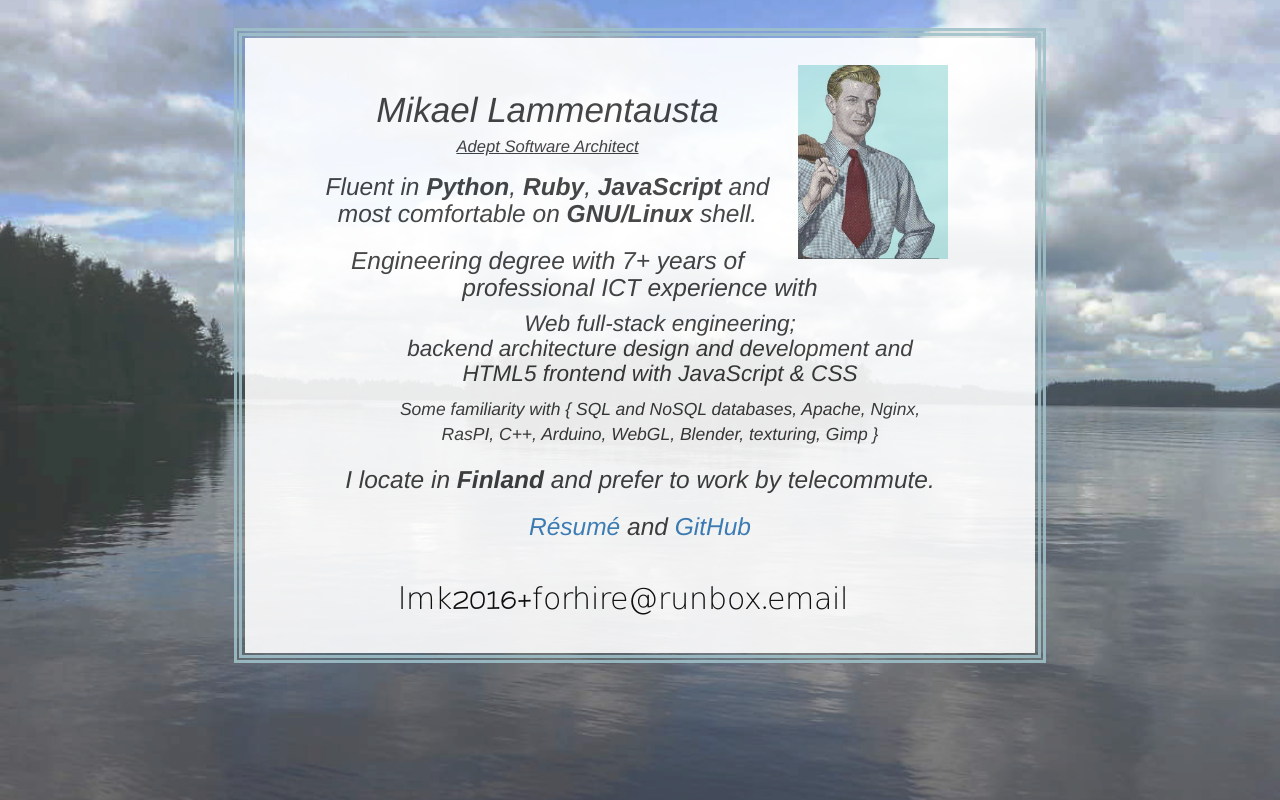
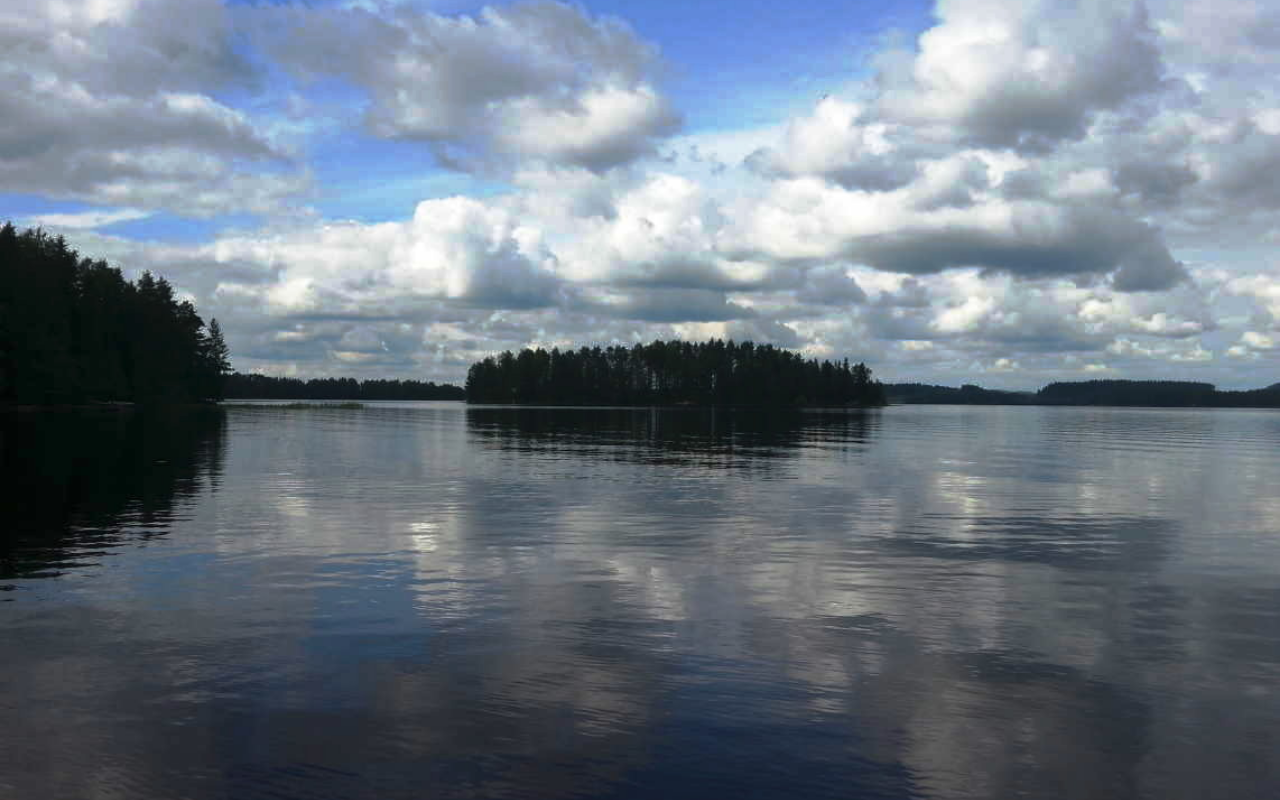
Before and after one commit to lamikae/lamikae.github.io, a plain HTML site: page index.html in a window 1280 px wide. Drawn offline with Linux system fonts and the light colour scheme.

Commit message:
Adjust page; remove cruft

```diff
--- a/css/site.css
+++ b/css/site.css
@@ -1,10 +1,5 @@
-	#noscript-info {
-	font-size: 1.2em;
-	padding: .2em;
-	font-style: italic;
-}
 #bg-layer {
-	background: url('/images/bg/default.jpg') no-repeat center center fixed;
+	background: url('images/bg/freelancing.jpg') no-repeat center center fixed;
 	min-width:100%; min-height:100%; width:auto; height:auto;
 	background-size: 100% auto !important;
 	background-position: center center !important;
@@ -13,7 +8,7 @@
 	overflow: hidden;
 	top: 0;
 	z-index: -100;
-	opacity: 0.8;
+	opacity: 1.0;
 	width: 100%;
 	height: 100%;
 }
--- a/index.html
+++ b/index.html
@@ -3,7 +3,7 @@
   <head>
     <meta charset="utf-8">
     <title>Mikael Lammentausta</title>
-    <meta name="description" content="Freelance Software Architech. This is the site you're looking for.">
+    <meta name="description" content="Personal home page.">
     <meta name="robots" content="index, nofollow">
     <meta name="google" content="notranslate">
     <meta name="viewport" content="width=device-width, initial-scale=1.0">
@@ -16,44 +16,13 @@
     <meta http-equiv="cleartype" content="on">
     <link rel="stylesheet" href="css/bootstrap.min.css" />
     <link rel="stylesheet" href="css/site.css?v=6668" />
+    <style type="text/css">
+    #bg-layer {
+    background: url('images/bg/freelancing.jpg') no-repeat center center fixed;
+    }
+    </style>
   </head>
   <body>
     <div id="bg-layer"></div>
-    <div class="container">
-        <style type="text/css">
-#bg-layer {
-	background: url('images/bg/freelancing.jpg') no-repeat center center fixed;
-}
-</style>
-<div id="frontpage">
-  <div id="biz-card">
-	<div id="front-main">
-		<div>
-      <div id="gecosright">
-				<img src="images/smiley.png" alt=""><br/>
-			</div>
-			<h2>Mikael Lammentausta</h2>
-      <sub>Adept Software Architect</sub>
-			<h3>Fluent in <b>Python</b>, <b>Ruby</b>, <b>JavaScript</b>
-			and <br>most comfortable on <b>GNU/Linux</b> shell.</h3>
-			<h3>Engineering degree with 7+ years of<br>professional ICT experience with </h3>
-			<ul>
-				<li><h4>Web full-stack engineering;<br>
-backend architecture design and development and<br>
-HTML5 frontend with JavaScript &amp; CSS</h4></li>
-			<li>Some familiarity with { SQL and NoSQL databases, Apache, Nginx, <br>RasPI, C++, Arduino, WebGL, Blender, texturing, Gimp }  </li>
-			</ul>
-			<h3>I locate in <b>Finland</b> and prefer to work by telecommute.</h3>
-			<!-- <span>People skills: <em>I am Finnish. ;-)</em></span> -->
-			<h3><a href="resume.html">Résumé</a> and <a href="https://github.com/lamikae">GitHub</a></h3>
-		</div>
-
-    <img id="email" src="images/email.png" alt="">
-
-	</div>
-  </div>
-</div>
-
-    </div>
   </body>
 </html>
```
